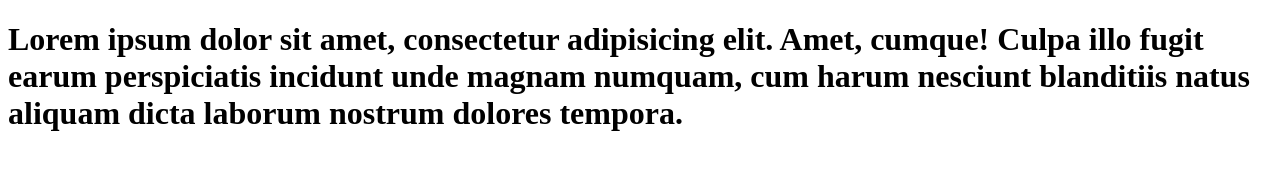
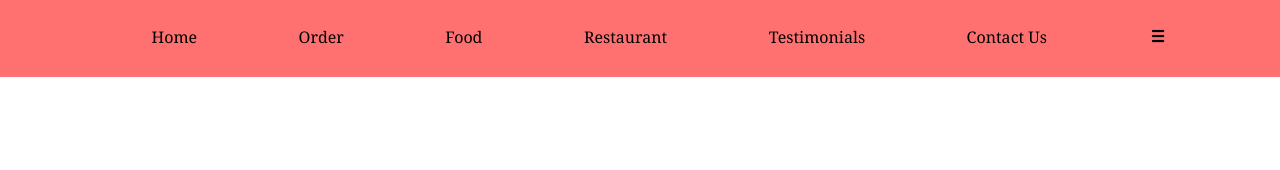
Before and after one commit to jhareeshkumar/simplotel, a plain HTML site: page index.html in a window 1280 px wide. Drawn offline with Linux system fonts and the light colour scheme.

Commit message:
header added without resposiveness

```diff
--- a/index.html
+++ b/index.html
@@ -1,11 +1,28 @@
 <!DOCTYPE html>
 <html lang="en">
+
 <head>
     <meta charset="UTF-8">
     <meta name="viewport" content="width=device-width, initial-scale=1.0">
     <title>Simplotel</title>
+    <link rel="stylesheet" href="style.css">
 </head>
+
 <body>
-    <h1>Lorem ipsum dolor sit amet, consectetur adipisicing elit. Amet, cumque! Culpa illo fugit earum perspiciatis incidunt unde magnam numquam, cum harum nesciunt blanditiis natus aliquam dicta laborum nostrum dolores tempora.</h1>
+    <header>
+        <nav>
+            <ul class="nav-links">
+                <li><a href="#" class="nav-link">Home</a></li>
+                <li><a href="#" class="nav-link">Order</a></li>
+                <li><a href="#" class="nav-link">Food</a></li>
+                <li><a href="#" class="nav-link">Restaurant</a></li>
+                <li><a href="#" class="nav-link">Testimonials</a></li>
+                <li><a href="#" class="nav-link">Contact Us</a></li>
+                <li><a href="#" class="nav-link"><img src="images/menu-bar.png" alt="menu-bar"></a></li>
+            </ul>
+        </nav>
+    </header>
+
 </body>
+
 </html>
--- a/style.css
+++ b/style.css
@@ -0,0 +1,26 @@
+body {
+    margin: 0;
+    padding: 0;
+}
+
+header {
+    background-color: #FF7171;
+    font-family: Georgia;
+    padding: 10px;
+
+}
+
+.nav-links {
+    list-style-type: none;
+    display: flex;
+    justify-content: space-evenly;
+}
+
+.nav-link {
+    text-decoration: none;
+    color: #000000;
+}
+
+.nav-link img {
+    height: 20px;
+}
```
